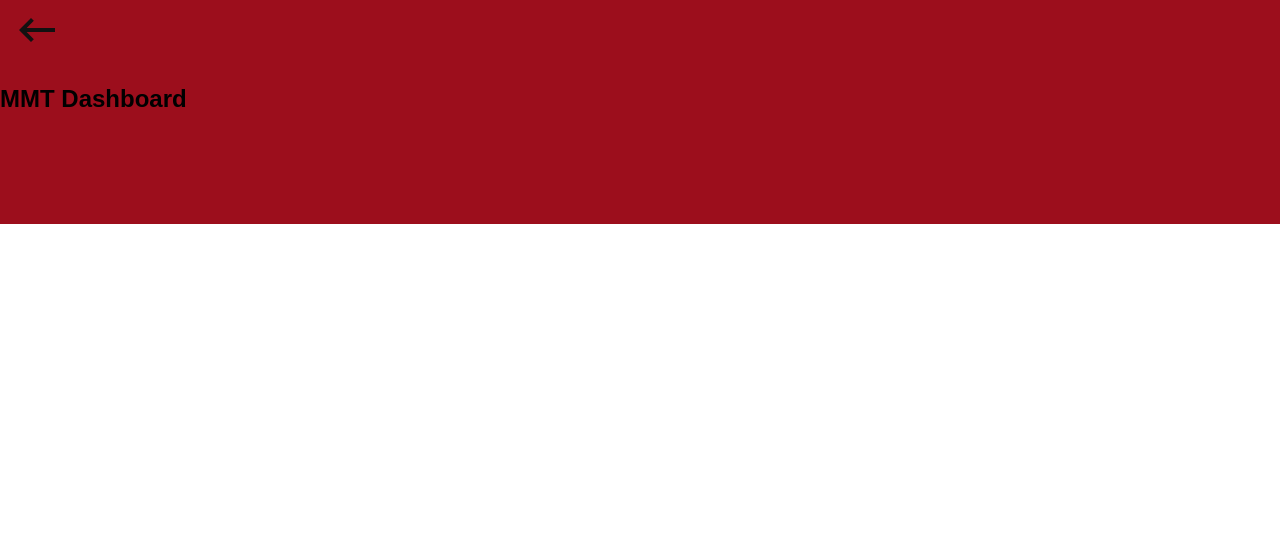
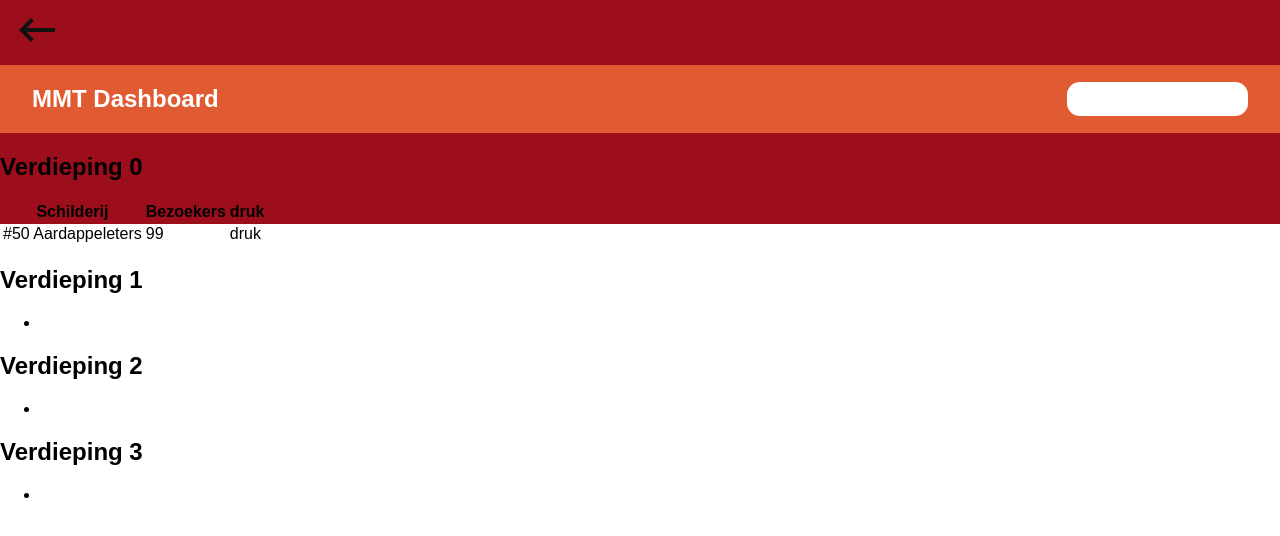
Before and after one commit to kyunwang/van-gogh-app, a Vue app: page /dashboard in a window 1280 px wide. Shown: the top 536 px of the page. Built offline with nearby package versions, Linux system fonts and the light colour scheme; the HTML template or start-up script is replaced by a standard one.

Commit message:
small start on the dashboard

```diff
--- a/src/views/Dashboard/Dashboard.vue
+++ b/src/views/Dashboard/Dashboard.vue
@@ -2,14 +2,66 @@
 	<div class="dashboard--content">
 		<nav>
 			<h1>MMT Dashboard</h1>
+			<input id="search" type="text" name="search">
 		</nav>
+		<main>
+			<section>
+				<h2>Verdieping 0</h2>
+				<table>
+					<tr>
+						<th scope="col">Schilderij</th>
+						<th scope="col">Bezoekers</th>
+						<th scope="col">druk</th>
+					</tr>
+					<tr class='clickable-row' data-href='/painting-50'>
+						<td>#50 Aardappeleters</td>
+						<td>99</td>
+						<td>druk</td>
+					</tr>
+				</table>
+			</section>
+			<section>
+				<h2>Verdieping 1</h2>
+				<ul>
+					<li></li>
+				</ul>
+			</section>
+			<section>
+				<h2>Verdieping 2</h2>
+				<ul>
+					<li></li>
+				</ul>
+			</section>
+			<section>
+				<h2>Verdieping 3</h2>
+				<ul>
+					<li></li>
+				</ul>
+			</section>
+		</main>
 	</div>
 </template>
 
 <script>
-
 </script>
 
 <style lang="scss" scoped>
-
+.dashboard--content {
+	nav {
+		display: flex;
+		flex-direction: row;
+		justify-content: space-between;
+		align-items: center;
+		padding: 0 2rem;
+		background-color: rgba(224, 90, 50, 1);
+		#search {
+			height: 2rem;
+			border-radius: 0.8rem;
+			border: none;
+		}
+		h1 {
+			color: white;
+		}
+	}
+}
 </style>
```
